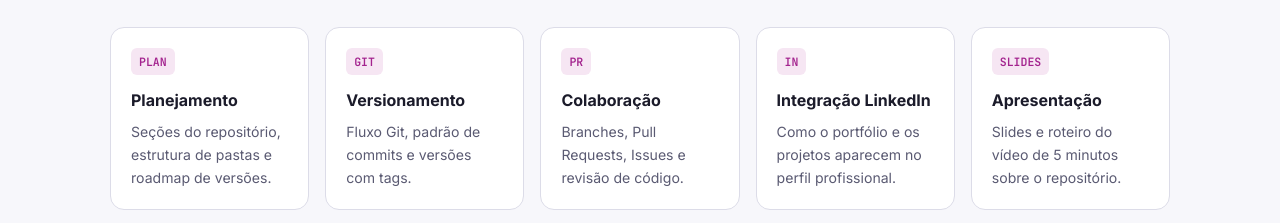
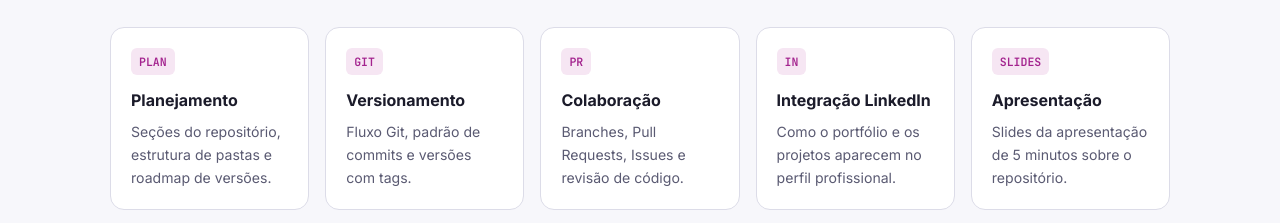
Before and after one commit to PedroEmilioGea/github-page, a plain HTML site: page index.html in a window 1280 px wide. Shown: the part 2080-2303 px from the top of the page. Drawn offline with Linux system fonts and the light colour scheme.

Commit message:
chore: remove roteiro e arquivos de entrega do repositório

```diff
--- a/index.html
+++ b/index.html
@@ -235,7 +235,7 @@
           <a class="doc" href="apresentacao/">
             <span class="doc__icon">SLIDES</span>
             <span class="doc__title">Apresentação</span>
-            <span class="doc__desc">Slides e roteiro do vídeo de 5 minutos sobre o repositório.</span>
+            <span class="doc__desc">Slides da apresentação de 5 minutos sobre o repositório.</span>
           </a>
           <a class="doc" href="https://github.com/PedroEmilioGea/github-page/blob/main/CHANGELOG.md" target="_blank" rel="noopener">
             <span class="doc__icon">LOG</span>
```
Also changed, not shown: 8 other files.
